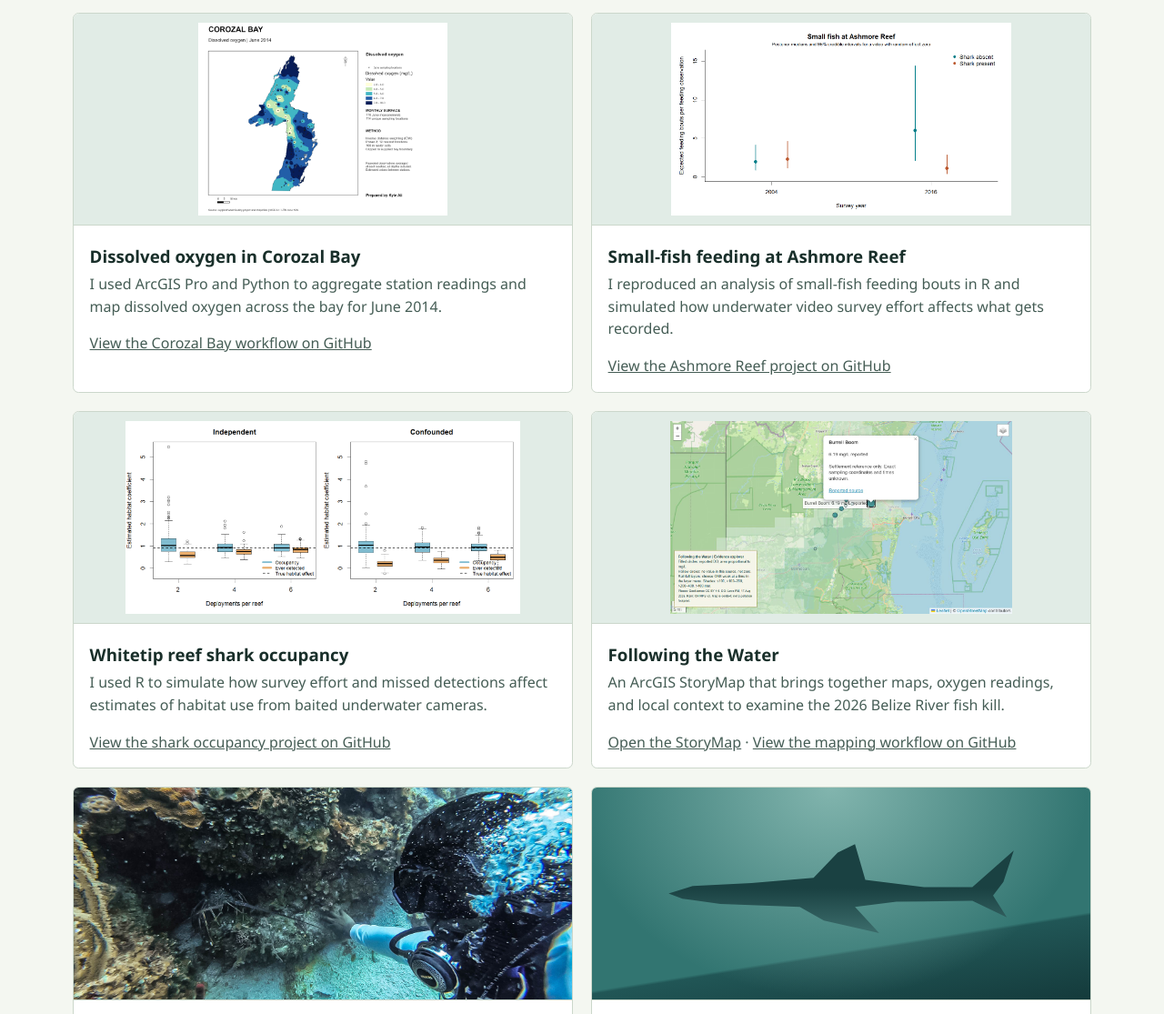
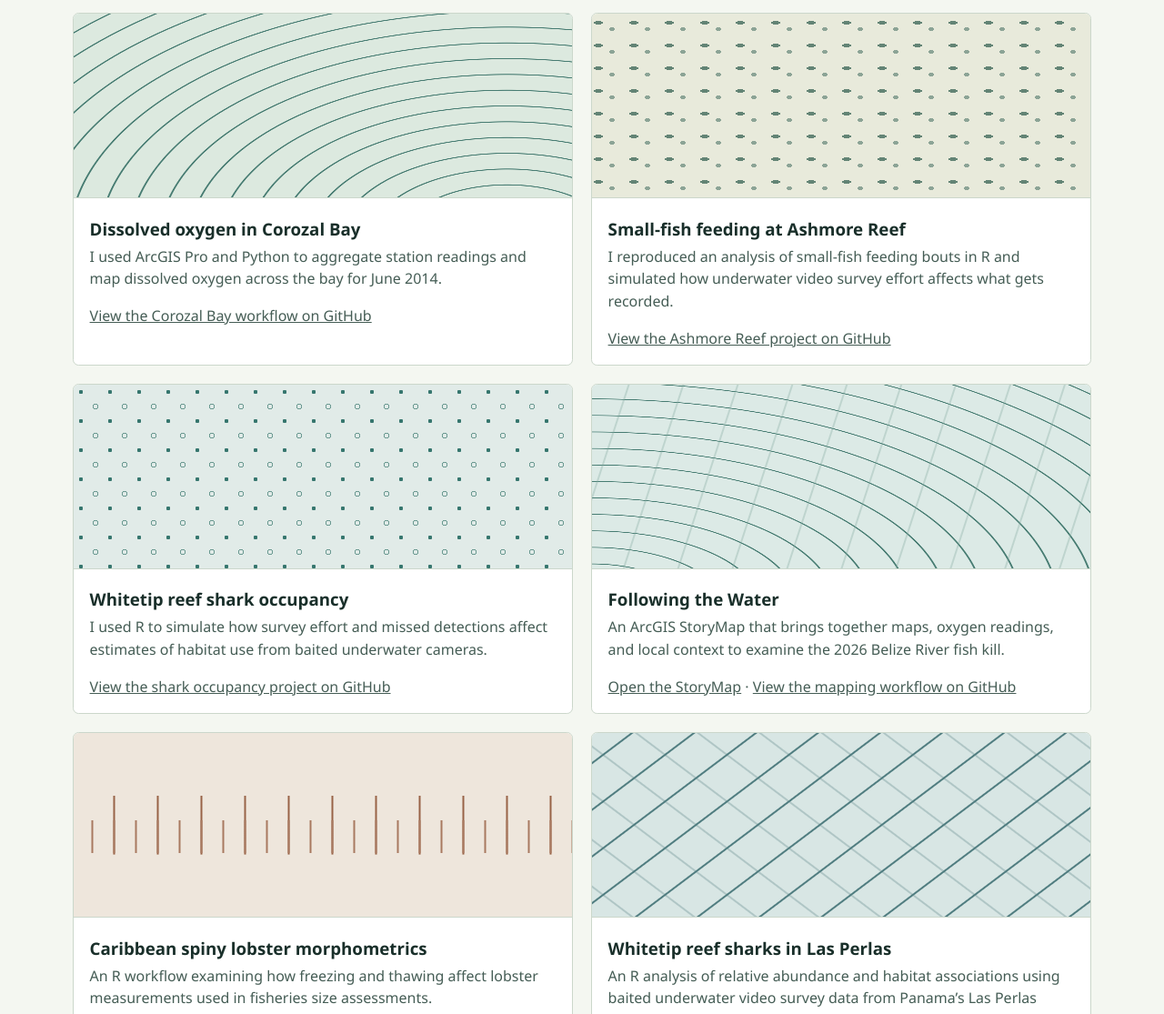
Before and after one commit to kylealibz/kylealibz.github.io, a plain HTML site: page index.html in a window 1280 px wide. Shown: the part 748-1863 px from the top of the page at 91% size. Drawn offline with Linux system fonts and the light colour scheme.

Commit message:
Use minimal patterns for project thumbnails

```diff
--- a/index.html
+++ b/index.html
@@ -5,7 +5,7 @@
   <meta name="viewport" content="width=device-width, initial-scale=1">
   <meta name="description" content="Kyle Ali’s portfolio in marine biology, GIS, and ecological data analysis in R.">
   <title>Kyle Ali | Marine Biology, GIS &amp; R</title>
-  <link rel="stylesheet" href="style.css?v=2">
+  <link rel="stylesheet" href="style.css?v=3">
 </head>
 <body>
   <a class="skip" href="#main">Skip to content</a>
@@ -29,37 +29,37 @@
       <h2 id="work-title">Projects</h2>
       <div class="projects">
         <article>
-          <div class="project-preview "><img src="corozal-preview.png" alt="Map of interpolated dissolved oxygen in Corozal Bay in June 2014" loading="lazy"></div>
+          <div class="project-preview pattern-bay" aria-hidden="true"></div>
           <h3>Dissolved oxygen in Corozal Bay</h3>
           <p>I used ArcGIS Pro and Python to aggregate station readings and map dissolved oxygen across the bay for June 2014.</p>
           <p><a href="https://github.com/kylealibz/corozal-water-quality">View the Corozal Bay workflow on GitHub</a></p>
         </article>
         <article>
-          <div class="project-preview "><img src="ashmore-preview.png" alt="Plot of reproduced feeding-bout means at Ashmore Reef" loading="lazy"></div>
+          <div class="project-preview pattern-feeding" aria-hidden="true"></div>
           <h3>Small-fish feeding at Ashmore Reef</h3>
           <p>I reproduced an analysis of small-fish feeding bouts in R and simulated how underwater video survey effort affects what gets recorded.</p>
           <p><a href="https://github.com/kylealibz/ashmore-bruv">View the Ashmore Reef project on GitHub</a></p>
         </article>
         <article>
-          <div class="project-preview "><img src="occupancy-preview.png" alt="Simulation plot showing how well estimated habitat effects match the simulated effects" loading="lazy"></div>
+          <div class="project-preview pattern-occupancy" aria-hidden="true"></div>
           <h3>Whitetip reef shark occupancy</h3>
           <p>I used R to simulate how survey effort and missed detections affect estimates of habitat use from baited underwater cameras.</p>
           <p><a href="https://github.com/kylealibz/whitetip-occupancy">View the shark occupancy project on GitHub</a></p>
         </article>
         <article>
-          <div class="project-preview "><img src="river-preview.jpg" alt="GIS evidence map of the Belize River fish kill" loading="lazy"></div>
+          <div class="project-preview pattern-river" aria-hidden="true"></div>
           <h3>Following the Water</h3>
           <p>An ArcGIS StoryMap that brings together maps, oxygen readings, and local context to examine the 2026 Belize River fish kill.</p>
           <p><a href="https://storymaps.arcgis.com/stories/e6ee90cbb7d04636bd0248661512deea">Open the StoryMap</a> · <a href="https://github.com/kylealibz/following-the-water">View the mapping workflow on GitHub</a></p>
         </article>
         <article>
-          <div class="project-preview lobster-preview"><img src="kyle-reef.jpg" alt="Spiny lobster sheltering in a reef crevice beside Kyle Ali" loading="lazy"></div>
+          <div class="project-preview pattern-lobster" aria-hidden="true"></div>
           <h3>Caribbean spiny lobster morphometrics</h3>
           <p>An R workflow examining how freezing and thawing affect lobster measurements used in fisheries size assessments.</p>
           <p><a href="https://github.com/kylealibz/caribbean-spiny-lobster-morphometrics">View the lobster analysis on GitHub</a></p>
         </article>
         <article>
-          <div class="project-preview shark-preview" aria-hidden="true"><span></span></div>
+          <div class="project-preview pattern-sharks" aria-hidden="true"></div>
           <h3>Whitetip reef sharks in Las Perlas</h3>
           <p>An R analysis of relative abundance and habitat associations using baited underwater video survey data from Panama’s Las Perlas Archipelago.</p>
           <p><a href="https://github.com/kylealibz/las-perlas-bruv-analysis">View the shark analysis on GitHub</a></p>
--- a/style.css
+++ b/style.css
@@ -45,26 +45,42 @@ article h3, article p { margin-inline: 1.1rem; }
 article h3 { margin-bottom: 0; }
 article p { margin-top: .25rem; }
 .project-preview {
-  display: grid;
-  place-items: center;
-  aspect-ratio: 2.35;
-  overflow: hidden;
-  padding: .65rem;
-  background: #e1ece6;
+  aspect-ratio: 2.7;
   border-bottom: 1px solid var(--line);
+  background-color: #dce9df;
 }
-.project-preview img { display: block; width: 100%; height: 100%; min-height: 0; object-fit: contain; }
-.lobster-preview { padding: 0; }
-.lobster-preview img { object-fit: cover; object-position: center 58%; }
-.shark-preview {
-  background: radial-gradient(ellipse at 48% 0%, #82b5ae, transparent 70%),
-    linear-gradient(171deg, #327571 70%, #215656 71%, #143a3b);
+.pattern-bay {
+  background-image: repeating-radial-gradient(ellipse at 87% 124%, transparent 0 18px, #477c72 19px 20px, transparent 21px 33px);
 }
-.shark-preview span {
-  width: 72%;
-  aspect-ratio: 3.3;
-  background: linear-gradient(#1a4142 45%, #396968 84%);
-  clip-path: polygon(0 50%, 7% 43%, 24% 40%, 42% 35%, 49% 11%, 54% 3%, 57% 37%, 74% 44%, 88% 44%, 100% 9%, 97% 39%, 94% 52%, 98% 73%, 88% 57%, 66% 58%, 54% 63%, 61% 88%, 45% 76%, 38% 63%, 15% 60%, 4% 55%);
+.pattern-feeding {
+  background-color: #e8eadb;
+  background-image: radial-gradient(ellipse 5px 2px at 7px 10px, #638475 96%, transparent),
+    radial-gradient(ellipse 3px 2px at 22px 17px, #8ca496 95%, transparent);
+  background-size: 39px 25px;
+}
+.pattern-occupancy {
+  background-color: #e1ebe8;
+  background-image: radial-gradient(circle at 8px 8px, #36766e 2px, transparent 2.5px),
+    radial-gradient(circle at 24px 24px, transparent 2px, #6c9a92 2.5px 3px, transparent 3.5px);
+  background-size: 32px 32px;
+}
+.pattern-river {
+  background-color: #dceae6;
+  background-image: repeating-linear-gradient(108deg, transparent 0 37px, #82a89e55 38px 39px, transparent 40px 57px),
+    repeating-radial-gradient(ellipse at 0% 120%, transparent 0 19px, #477c72 20px 21px, transparent 22px 41px);
+}
+.pattern-lobster {
+  background-color: #eee6dc;
+  background-image: repeating-linear-gradient(90deg, transparent 0 19px, #a87960 20px 21px, transparent 22px 24px),
+    repeating-linear-gradient(90deg, transparent 0 43px, #986347 44px 45px, transparent 46px 48px);
+  background-size: 100% 18%, 100% 32%;
+  background-repeat: no-repeat;
+  background-position: center 58%, center;
+}
+.pattern-sharks {
+  background-color: #d8e6e4;
+  background-image: repeating-linear-gradient(143deg, transparent 0 25px, #507d80 26px 27px, transparent 28px 41px),
+    repeating-linear-gradient(37deg, transparent 0 25px, #72959766 26px 27px, transparent 28px 41px);
 }
 .resume { max-width: 49rem; }
 .resume-intro { padding-block: 3rem; }
```
